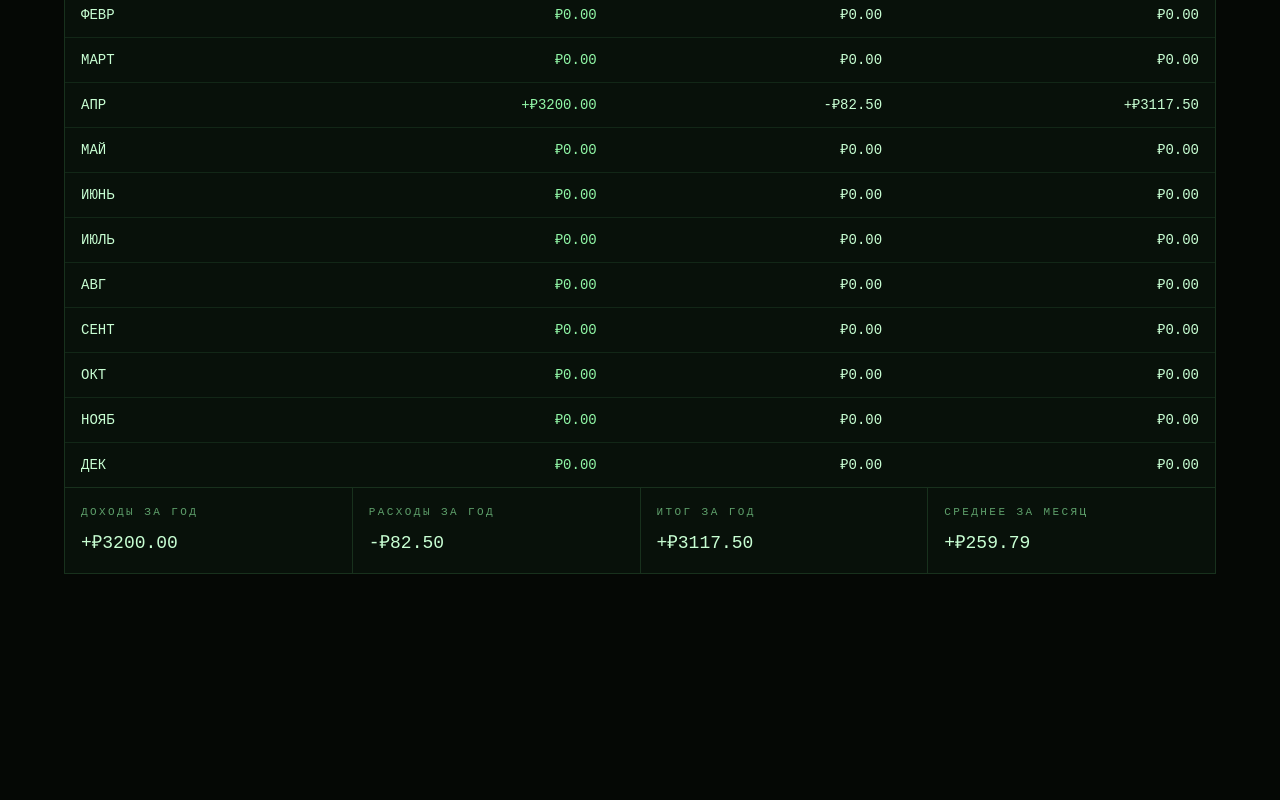
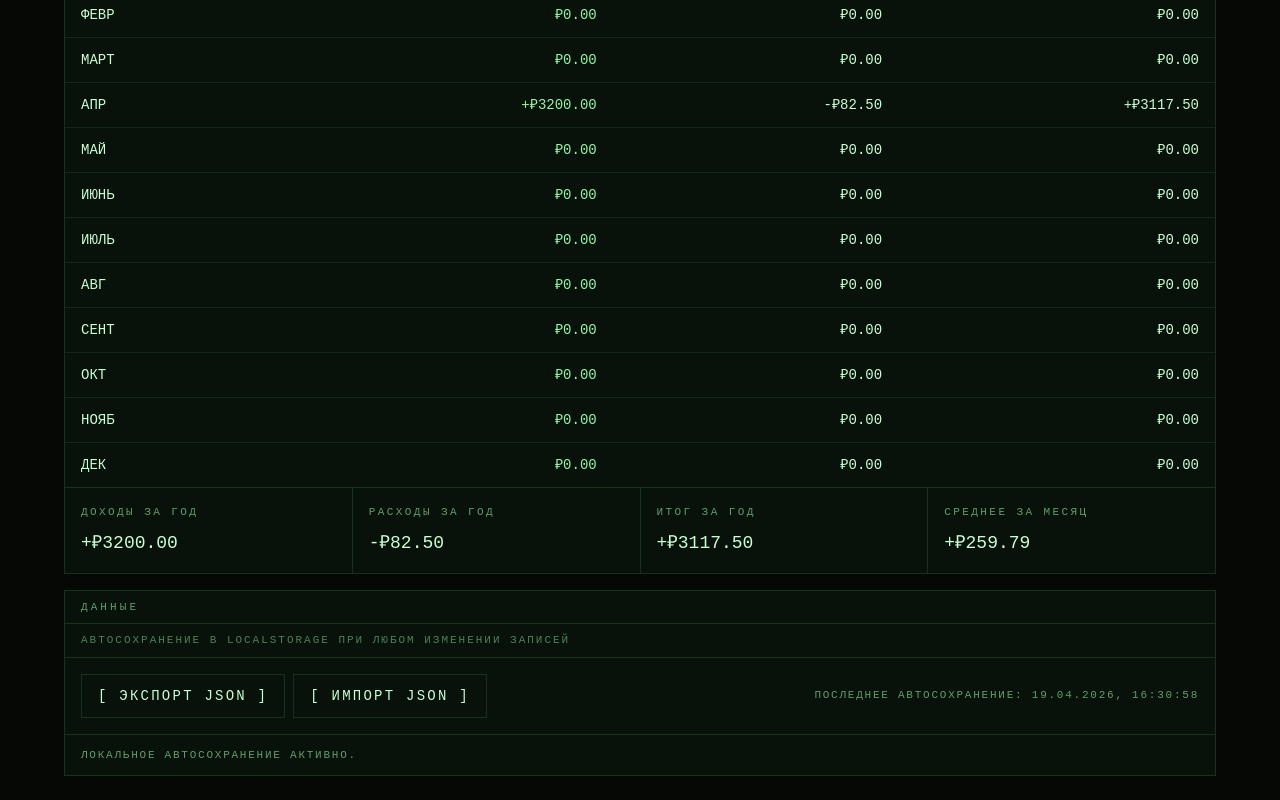
Before and after one commit to vladnapande/expense-terminal-app, a React (Vite) app: page / in a window 1280 px wide. Shown: the part 1380-2180 px from the top of the page. Before the commit the page ends 1978 px from the top, so only its background shows below. Built offline with nearby package versions, Linux system fonts and the light colour scheme.

Commit message:
Add JSON backup controls

```diff
--- a/src/App.jsx
+++ b/src/App.jsx
@@ -2,6 +2,7 @@ import { useEffect, useMemo, useRef, useState } from 'react';
 import ExpenseForm from './components/ExpenseForm';
 import ExpenseTable from './components/ExpenseTable';
 import FiltersBar from './components/FiltersBar';
+import DataControls from './components/DataControls';
 import MonthNavigation from './components/MonthNavigation';
 import SummaryPanel from './components/SummaryPanel';
 import TerminalHeader from './components/TerminalHeader';
@@ -131,6 +132,23 @@ function getYearMonths(year) {
   });
 }
 
+function formatDateTime(value) {
+  return new Intl.DateTimeFormat('ru-RU', {
+    dateStyle: 'short',
+    timeStyle: 'medium',
+  }).format(value);
+}
+
+function parseImportedExpenses(rawValue) {
+  const parsed = JSON.parse(rawValue);
+
+  if (!Array.isArray(parsed)) {
+    throw new Error('Ожидался JSON-массив записей.');
+  }
+
+  return parsed.map(normalizeStoredExpense);
+}
+
 export default function App() {
   const amountInputRef = useRef(null);
   const [expenses, setExpenses] = useState(() => {
@@ -155,9 +173,13 @@ export default function App() {
     type: 'all',
     category: 'Все',
   });
+  const [lastSavedAt, setLastSavedAt] = useState(() => new Date());
+  const [dataMessage, setDataMessage] = useState('Локальное автосохранение активно.');
+  const [dataMessageTone, setDataMessageTone] = useState('muted');
 
   useEffect(() => {
     window.localStorage.setItem(STORAGE_KEY, JSON.stringify(expenses));
+    setLastSavedAt(new Date());
   }, [expenses]);
 
   useEffect(() => {
@@ -311,6 +333,39 @@ export default function App() {
     }));
   }
 
+  function handleExportData() {
+    const exportPayload = JSON.stringify(expenses, null, 2);
+    const fileMonth = selectedMonth.replace('-', '_');
+    const fileName = `expense-terminal-${fileMonth}.json`;
+    const blob = new Blob([exportPayload], { type: 'application/json' });
+    const downloadUrl = URL.createObjectURL(blob);
+    const anchor = document.createElement('a');
+
+    anchor.href = downloadUrl;
+    anchor.download = fileName;
+    anchor.click();
+
+    URL.revokeObjectURL(downloadUrl);
+    setDataMessage(`Экспортировано: ${fileName}`);
+    setDataMessageTone('success');
+  }
+
+  async function handleImportData(file) {
+    if (!file) {
+      return;
+    }
+
+    try {
+      const importedExpenses = parseImportedExpenses(await file.text());
+      setExpenses(importedExpenses);
+      setDataMessage(`Импортировано записей: ${importedExpenses.length}`);
+      setDataMessageTone('success');
+    } catch (error) {
+      setDataMessage(error.message || 'Не удалось импортировать JSON.');
+      setDataMessageTone('danger');
+    }
+  }
+
   return (
     <main className="min-h-screen bg-terminal-bg px-4 py-6 text-terminal-text sm:px-6 lg:px-8">
       <div className="mx-auto flex max-w-6xl flex-col gap-4">
@@ -344,6 +399,13 @@ export default function App() {
           </div>
         </section>
         <YearSummary summary={yearSummary} />
+        <DataControls
+          dataMessage={dataMessage}
+          dataMessageTone={dataMessageTone}
+          lastSavedAt={formatDateTime(lastSavedAt)}
+          onExport={handleExportData}
+          onImport={handleImportData}
+        />
       </div>
     </main>
   );
--- /dev/null
+++ b/src/components/DataControls.jsx
@@ -0,0 +1,70 @@
+import { useRef } from 'react';
+
+export default function DataControls({
+  dataMessage,
+  dataMessageTone,
+  lastSavedAt,
+  onExport,
+  onImport,
+}) {
+  const fileInputRef = useRef(null);
+
+  function handleImportClick() {
+    fileInputRef.current?.click();
+  }
+
+  async function handleFileChange(event) {
+    const file = event.target.files?.[0];
+    await onImport(file);
+    event.target.value = '';
+  }
+
+  const messageToneClass =
+    dataMessageTone === 'danger'
+      ? 'text-terminal-danger'
+      : dataMessageTone === 'success'
+        ? 'text-terminal-text'
+        : 'text-terminal-muted';
+
+  return (
+    <section className="border border-terminal-line bg-terminal-panel">
+      <div className="border-b border-terminal-line px-4 py-2 text-[11px] uppercase tracking-[0.28em] text-terminal-muted">
+        данные
+      </div>
+      <div className="border-b border-terminal-line px-4 py-2 text-[11px] uppercase tracking-[0.18em] text-terminal-muted/80">
+        автосохранение в localStorage при любом изменении записей
+      </div>
+      <div className="flex flex-col gap-4 px-4 py-4 md:flex-row md:items-center md:justify-between">
+        <div className="flex flex-wrap gap-2">
+          <button
+            type="button"
+            onClick={onExport}
+            className="h-11 border border-terminal-line px-4 text-sm uppercase tracking-[0.16em] text-terminal-strong transition hover:bg-terminal-text/5"
+          >
+            [ экспорт json ]
+          </button>
+          <button
+            type="button"
+            onClick={handleImportClick}
+            className="h-11 border border-terminal-line px-4 text-sm uppercase tracking-[0.16em] text-terminal-strong transition hover:bg-terminal-text/5"
+          >
+            [ импорт json ]
+          </button>
+          <input
+            ref={fileInputRef}
+            type="file"
+            accept="application/json,.json"
+            onChange={handleFileChange}
+            className="hidden"
+          />
+        </div>
+        <div className="text-[11px] uppercase tracking-[0.16em] text-terminal-muted">
+          последнее автосохранение: {lastSavedAt}
+        </div>
+      </div>
+      <div className={`border-t border-terminal-line px-4 py-3 text-[11px] uppercase tracking-[0.16em] ${messageToneClass}`}>
+        {dataMessage}
+      </div>
+    </section>
+  );
+}
```
Also changed, not shown: 1 other file (tests, documents, lock files or other folders).
